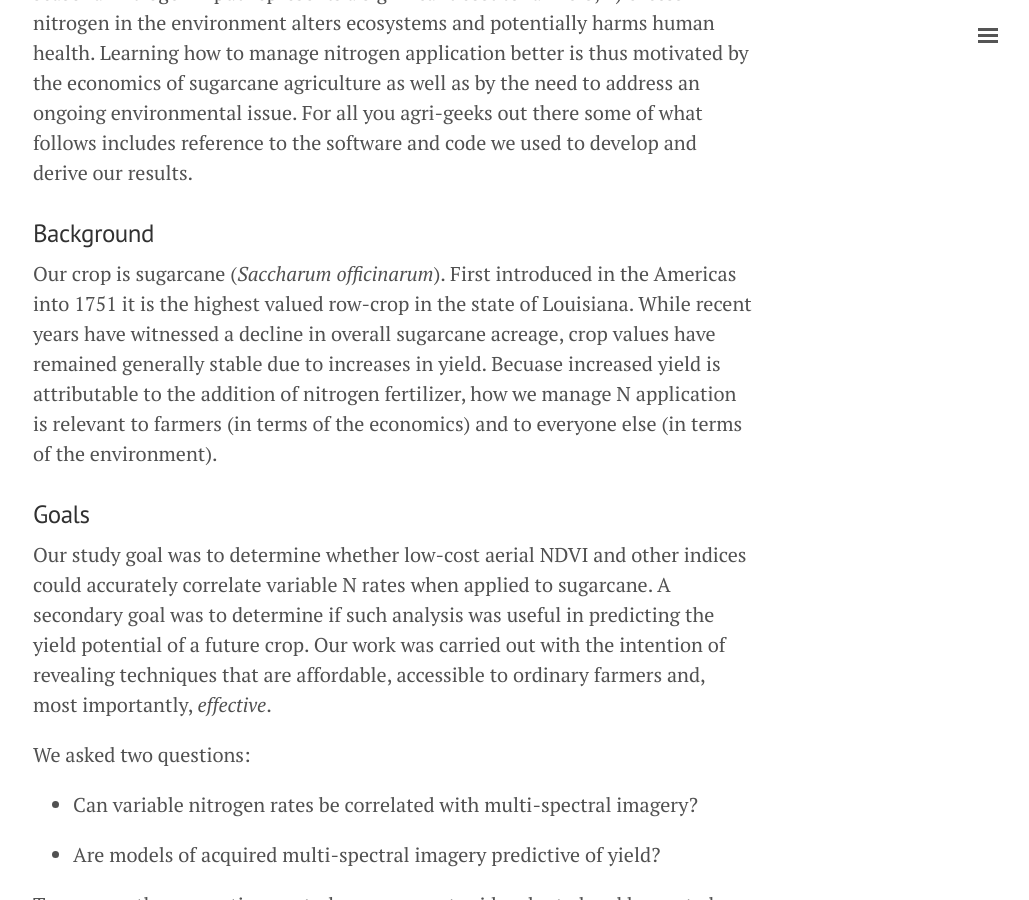
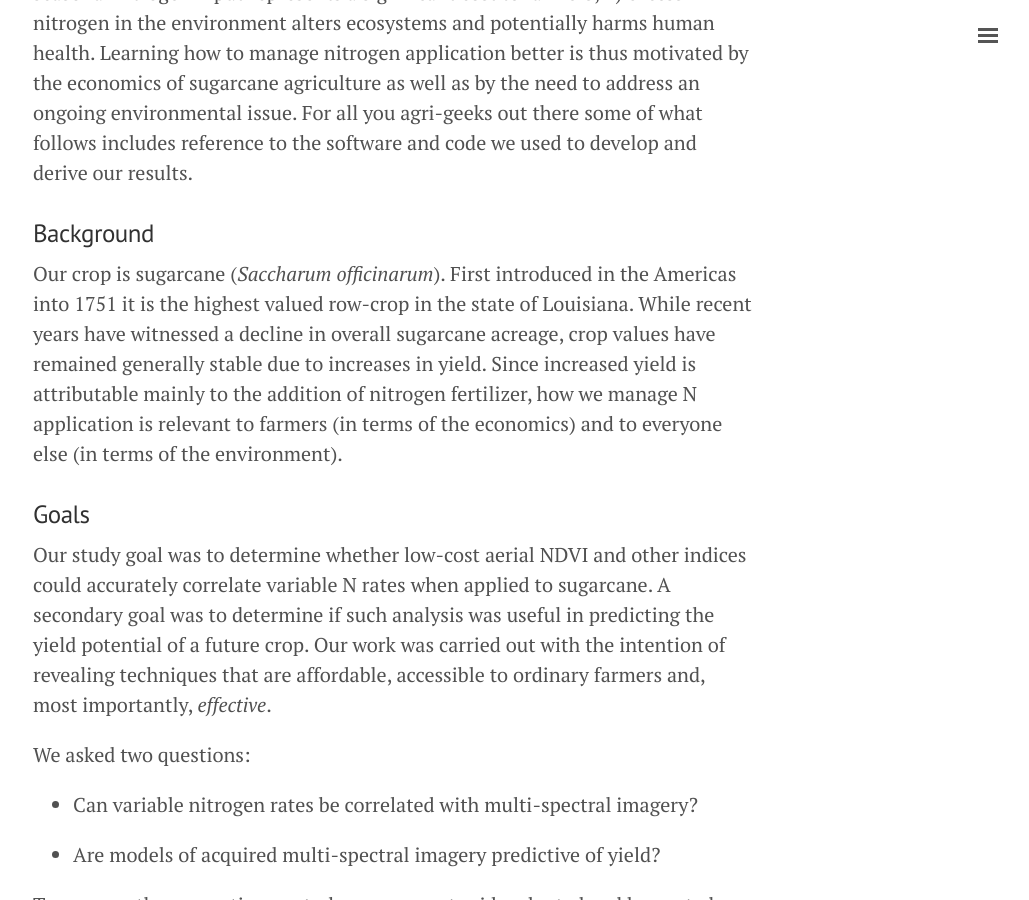
Before and after one commit to geraldmc/geraldmc.github.io, a Jekyll site: the page built from _posts/2019-04-06-predicting-yield-1.md, in a window 1280 px wide and 900 px high, scrolled down 676 px. Shown: the whole window, without its empty margins (247-1276 px from the left). Built offline with Jekyll 4.4.1, drawn with Linux system fonts in a browser that asks for light colours.

Commit message:
updates part 1

```diff
--- a/_posts/2019-04-06-predicting-yield-1.md
+++ b/_posts/2019-04-06-predicting-yield-1.md
@@ -11,7 +11,7 @@ I'm sharing a series of posts that document my experiences running a two-year ag
 
 ### Background
 
-Our crop is sugarcane (*Saccharum officinarum*). First introduced in the Americas into 1751 it is the highest valued row-crop in the state of Louisiana. While recent years have witnessed a decline in overall sugarcane acreage, crop values have remained generally stable due to increases in yield. Becuase increased yield is attributable to the addition of nitrogen fertilizer, how we manage N application is relevant to farmers (in terms of the economics) and to everyone else (in terms of the environment).
+Our crop is sugarcane (*Saccharum officinarum*). First introduced in the Americas into 1751 it is the highest valued row-crop in the state of Louisiana. While recent years have witnessed a decline in overall sugarcane acreage, crop values have remained generally stable due to increases in yield. Since increased yield is attributable mainly to the addition of nitrogen fertilizer, how we manage N application is relevant to farmers (in terms of the economics) and to everyone else (in terms of the environment).
 
 ### Goals
 Our study goal was to determine whether low-cost aerial NDVI and other indices could accurately correlate variable N rates when applied to sugarcane. A secondary goal was to determine if such analysis was useful in predicting the yield potential of a future crop. Our work was carried out with the intention of revealing techniques that are affordable, accessible to ordinary farmers and, most importantly, *effective*.
```
